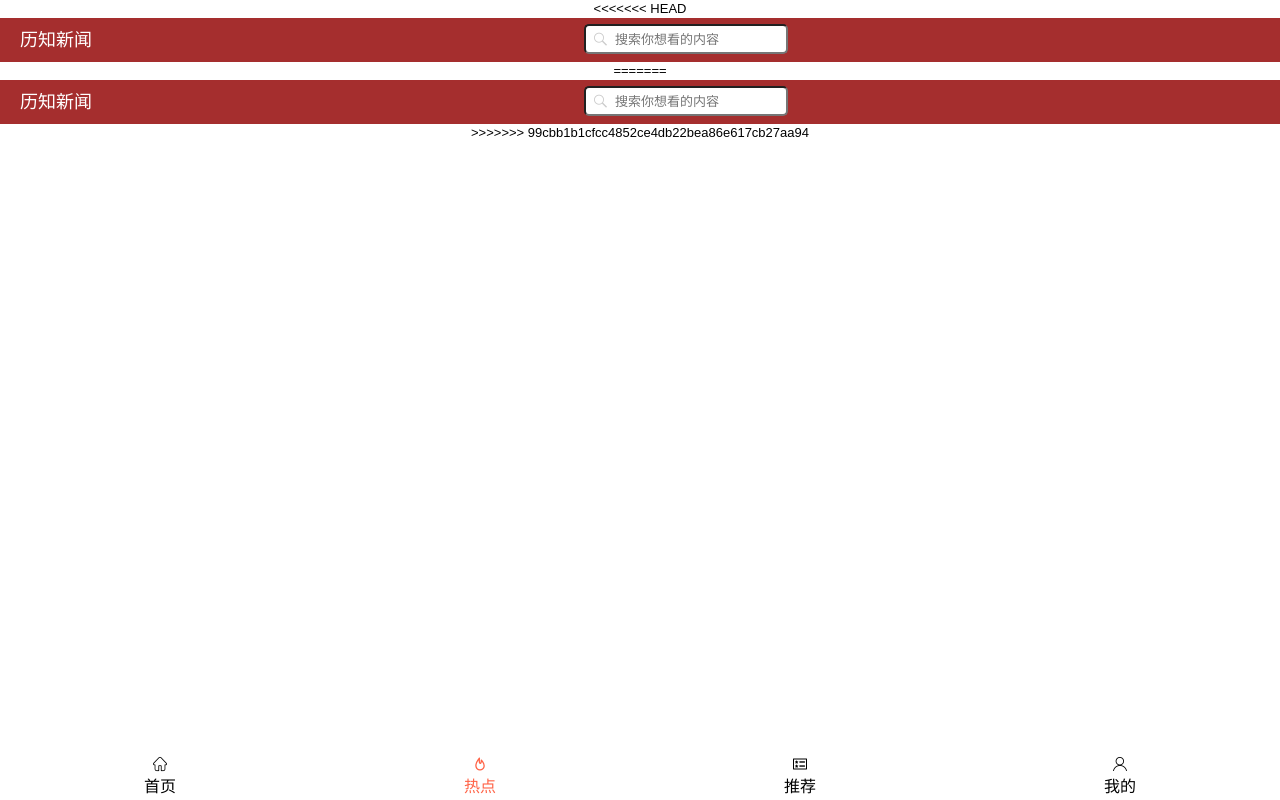
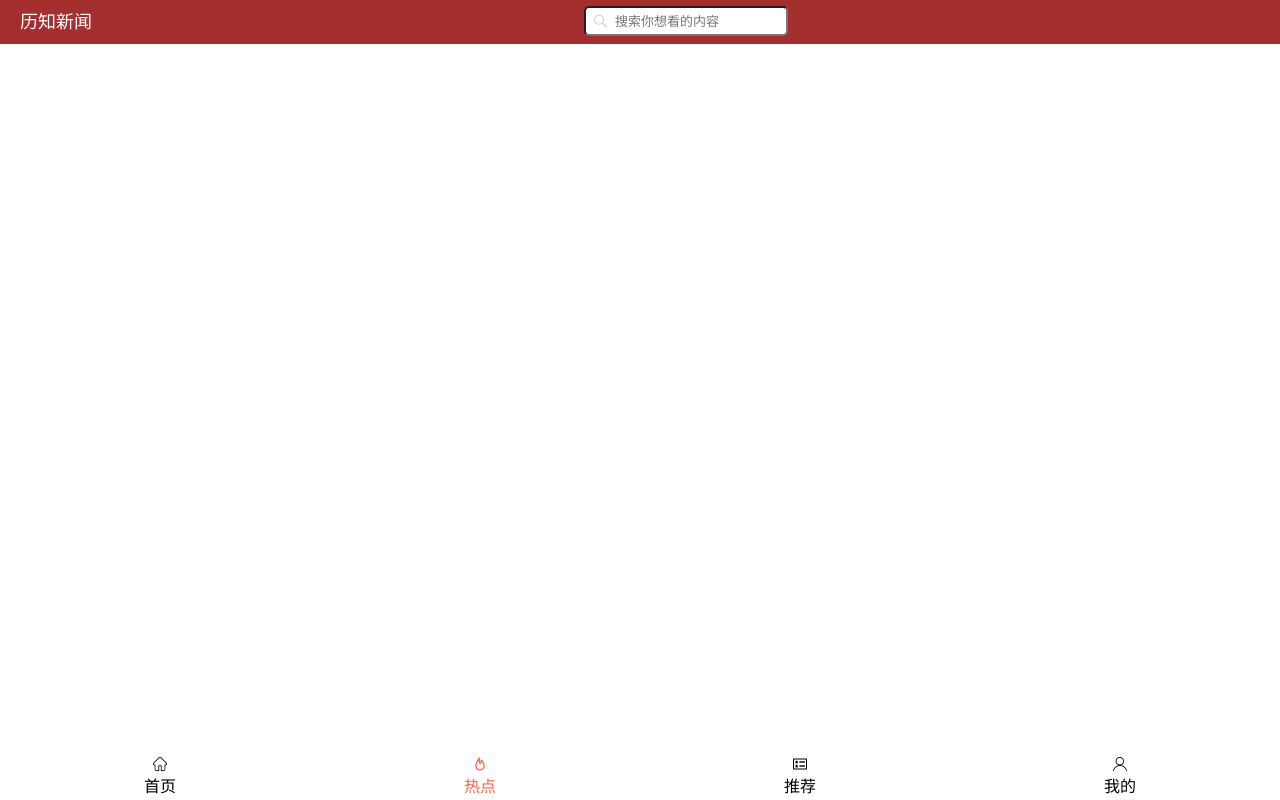
Before and after one commit to sjz01/lizhinews, a Vue app: page /Hot in a window 1280 px wide. Built offline with nearby package versions, Linux system fonts and the light colour scheme.

Commit message:
navbar 更该

```diff
--- a/src/App.vue
+++ b/src/App.vue
@@ -1,15 +1,7 @@
 <template>
   <div id="app">
-<<<<<<< HEAD
-    <!-- <Navbar /> -->
     <router-view></router-view>
     <Tabbar />
-
-    <!-- <p>{{$store.state.DAI.name}}</p> -->
-=======
-    <router-view></router-view>
-    <Tabbar />
->>>>>>> 99cbb1b1cfcc4852ce4db22bea86e617cb27aa94
   </div>
 </template>
 
--- a/src/components/Hot.vue
+++ b/src/components/Hot.vue
@@ -1,16 +1,20 @@
 <template>
 
         <div id="hot">
-            <h2>历知新闻</h2>
-            <span>&#xe649;</span>
-            <input type="text" placeholder="        搜索你想看的内容" id="">
+            <Navbar />
+
         </div>
 
 </template>
 
 <script>
+import Navbar from './Navbar'
         export default {
-             name: "Hot"
+             name: "Hot",
+             components:{
+                 Navbar
+             }
+
         };
 </script>
 
--- a/src/components/Navbar.vue
+++ b/src/components/Navbar.vue
@@ -1,6 +1,8 @@
 <template>
 <div id="navbar">
-
+<h2>历知新闻</h2>
+            <span>&#xe649;</span>
+            <input type="text" placeholder="        搜索你想看的内容" id="">
 </div>
 </template>
 
@@ -11,6 +13,32 @@ export default {
 </script>
 
 <style lang="less" scoped>
+#navbar {
+            width: 100%;
+            height: 44px;
+            background: rgb(165, 46, 46);
+            span{
+                color: #ccc;
+                // float: left;
+                position: absolute;
+                font-family: 'Myfont';
+                margin-left:10px;
+                margin-top: 12px;
+            }
+            h2 {
+                color: white;
+                font-size: 18px;
+                float: left;
+                margin-left: 20px;
+                line-height: 44px;
+            }
+            input {
+                height: 26px;
+                width: 200px;
+                margin-top: 6px;
+                border-radius: 5px;
+            }
 
+        }
 
 </style>
--- a/src/components/News.vue
+++ b/src/components/News.vue
@@ -1,6 +1,6 @@
 <template>
     <div id="news">
-        <Hot />
+    <Navbar/>
         <router-view></router-view>
 
         <div>
@@ -15,11 +15,11 @@
 
 <script>
 
-import Hot from './Hot'
+import Navbar from './Navbar'
     export default {
         name: "News",
         components:{
-            Hot
+            Navbar
         }
     }
 </script>
```
